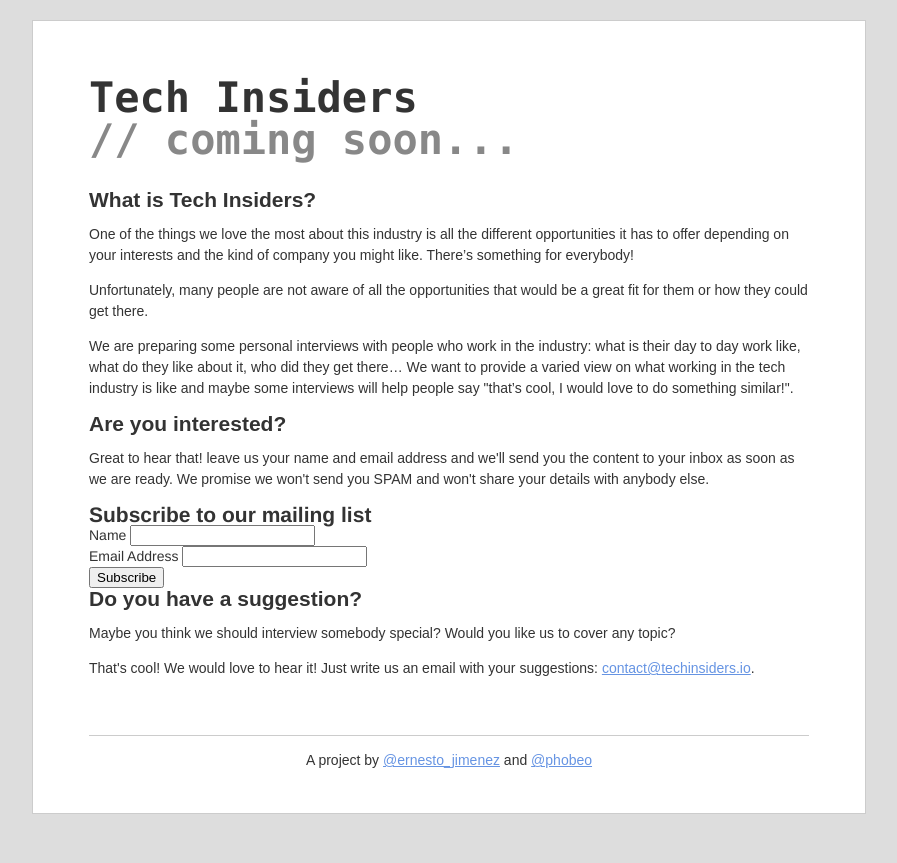
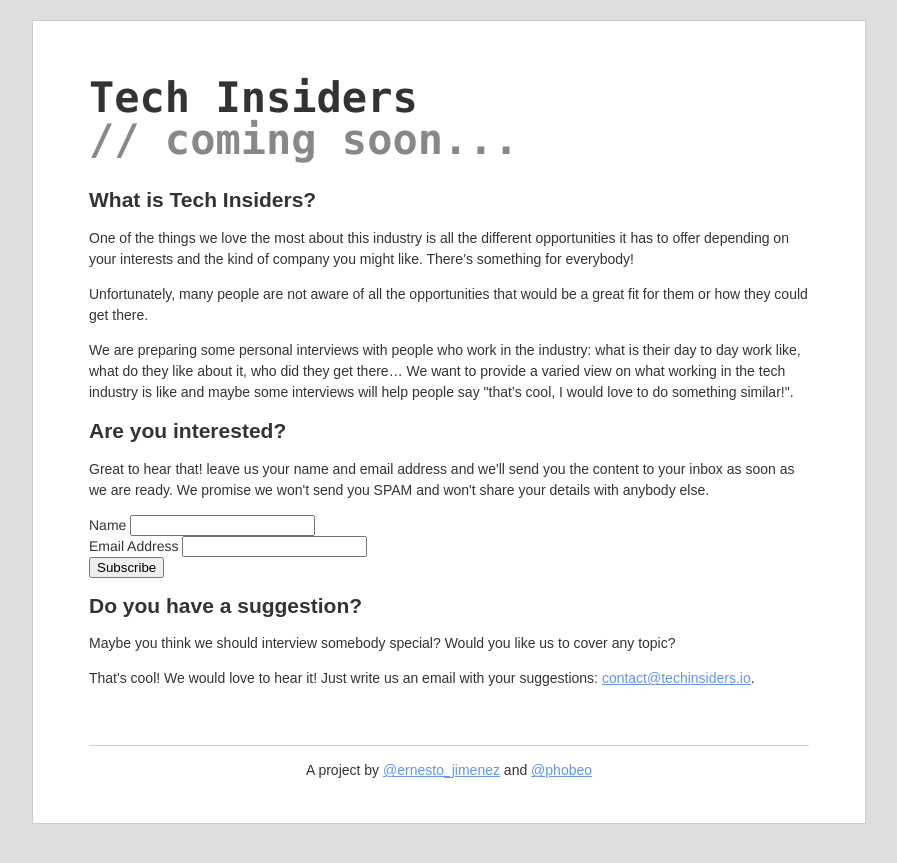
Before and after one commit to localistico/techinsiders.io, a Jekyll site: the page built from index.html, in a window 1280 px wide. Shown: the top 863 px of the page, without its empty margins (191-1088 px from the left). Built offline with Jekyll 4.4.1, drawn with Linux system fonts in a browser that asks for light colours; Markdown is read by kramdown in place of the engine named in the settings; comment, search, counter and statistics services are not loaded.

Commit message:
teaser design tweaks

```diff
--- a/_layouts/teaser.html
+++ b/_layouts/teaser.html
@@ -26,6 +26,14 @@
   <!-- Page claiming -->
   <meta property="fb:admins" content="720296700" />
   <meta name="google-site-verification" content="UuiEAl6XeUFYgwE8BRFX7_TbibGCGdNJTuCl-AwDvRo" />
+  <link href="//cdn-images.mailchimp.com/embedcode/classic-081711.css" rel="stylesheet" type="text/css">
+  <style type="text/css">
+  #mc_embed_signup{background:#fff; clear:left; font:14px Helvetica,Arial,sans-serif; }
+  #mc_embed_signup form {
+    margin: 0px;
+    padding: 0px;
+  }
+  </style>
   <style type="text/css" media="all">
   body {
     font-family: Arial, Helvetica, 'Trebuchet MS',  sans-serif;
@@ -55,7 +63,6 @@
   h2 {
     font-size: 1.5em;
     display: block;
-    margin: 0em;
     line-height: 100%;
   }
   footer {
--- a/index.html
+++ b/index.html
@@ -26,15 +26,8 @@
 SPAM and won't share your details with anybody else.
 
 <!-- Begin MailChimp Signup Form -->
-<link href="//cdn-images.mailchimp.com/embedcode/classic-081711.css" rel="stylesheet" type="text/css">
-<style type="text/css">
-  #mc_embed_signup{background:#fff; clear:left; font:14px Helvetica,Arial,sans-serif; }
-  /* Add your own MailChimp form style overrides in your site stylesheet or in this style block.
-     We recommend moving this block and the preceding CSS link to the HEAD of your HTML file. */
-</style>
 <div id="mc_embed_signup">
   <form action="http://espressocollective.us3.list-manage2.com/subscribe/post?u=30b273b8029e296d3390ec5fb&amp;id=92815282a5" method="post" id="mc-embedded-subscribe-form" name="mc-embedded-subscribe-form" class="validate" target="_blank" novalidate>
-    <h2>Subscribe to our mailing list</h2>
     <div class="mc-field-group">
       <label for="mce-NAME">Name </label>
       <input type="text" value="" name="NAME" class="" id="mce-NAME">
```
